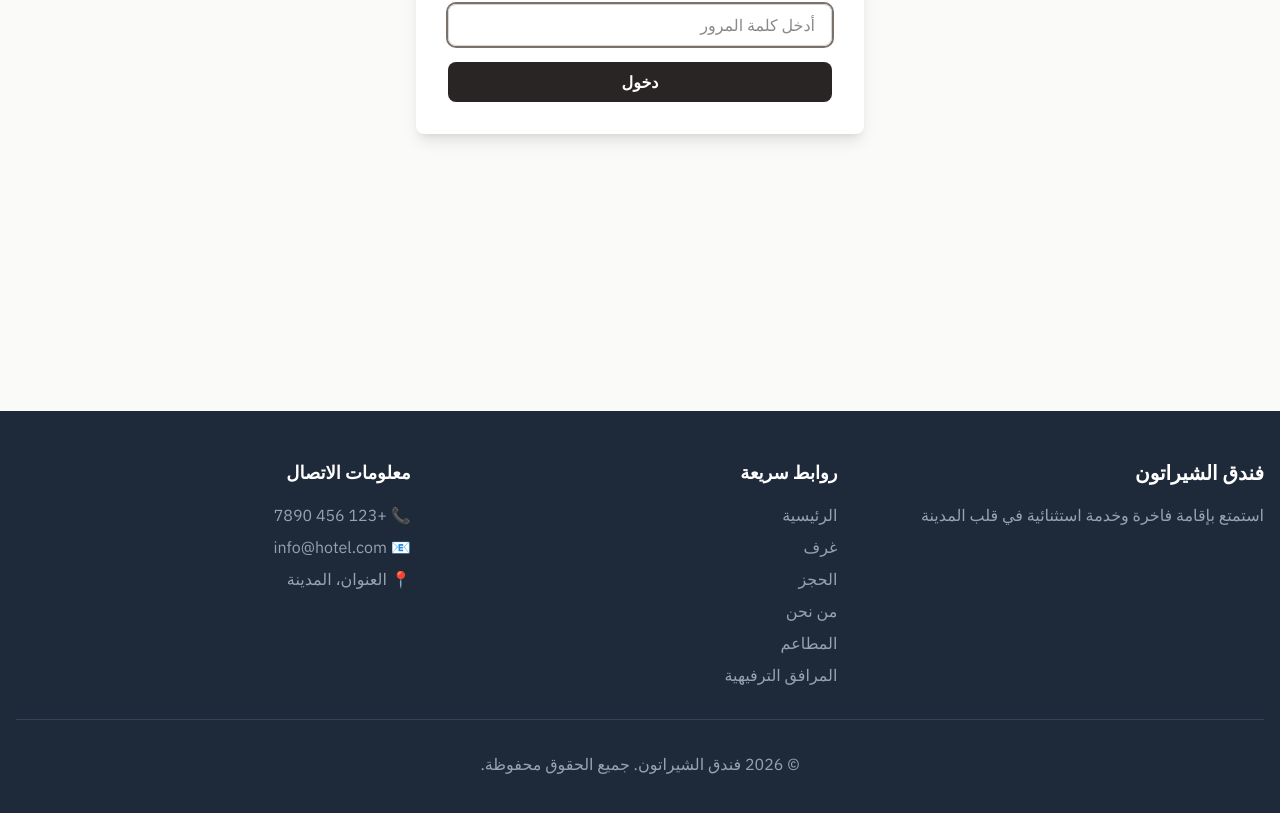
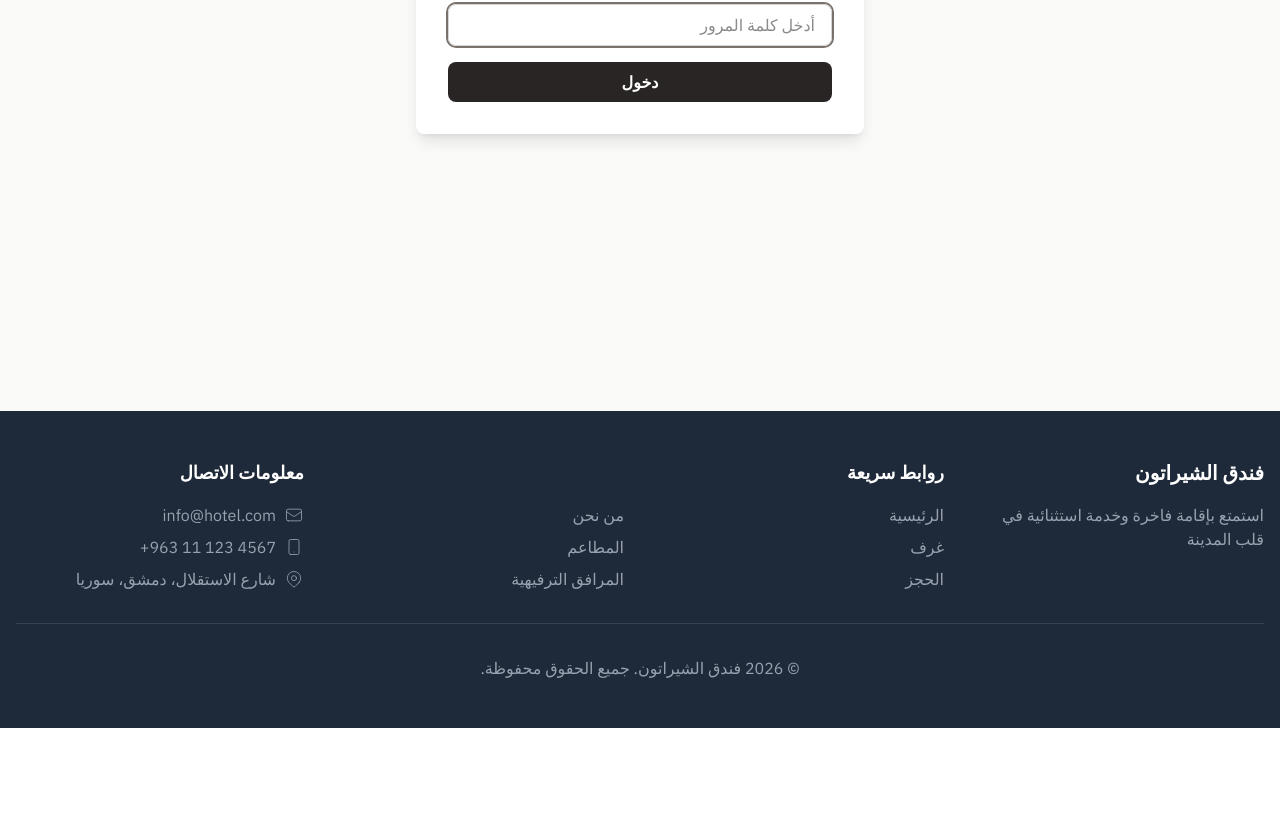
Before and after one commit to Majd933/hotel_project, a Next.js app: page /admin in a window 1280 px wide. Shown: the part 389-1202 px from the top of the page. After the commit the page ends 1117 px from the top, so only its background shows below. Built offline with nearby package versions, Linux system fonts and the light colour scheme.

Commit message:
Update Footer component layout to include an additional column for quick links and enhance contact information section with icons for better user experience.

```diff
--- a/src/components/Footer.tsx
+++ b/src/components/Footer.tsx
@@ -12,7 +12,7 @@ export default function Footer() {
   return (
     <footer className="bg-gray-800 text-white mt-auto">
       <div className="container mx-auto px-4 py-12">
-        <div className="grid md:grid-cols-3 gap-8">
+        <div className="grid md:grid-cols-4 gap-8">
           {/* About Section */}
           <div>
             <h3 className="text-xl font-bold mb-4">{t("hotelName")}</h3>
@@ -21,7 +21,7 @@ export default function Footer() {
             </p>
           </div>
 
-          {/* Quick Links */}
+          {/* Quick Links - Column 1 */}
           <div>
             <h4 className="text-lg font-semibold mb-4">{t("quickLinks")}</h4>
             <ul className="space-y-2">
@@ -49,6 +49,13 @@ export default function Footer() {
                   {t("booking")}
                 </Link>
               </li>
+            </ul>
+          </div>
+
+          {/* Quick Links - Column 2 */}
+          <div>
+            <h4 className="text-lg font-semibold mb-4 opacity-0">{t("quickLinks")}</h4>
+            <ul className="space-y-2">
               <li>
                 <Link
                   href="/about"
@@ -80,9 +87,27 @@ export default function Footer() {
           <div>
             <h4 className="text-lg font-semibold mb-4">{t("contactInfo")}</h4>
             <ul className="space-y-2 text-gray-400">
-              <li>📞 +123 456 7890</li>
-              <li>📧 info@hotel.com</li>
-              <li>📍 {t("address")}</li>
+              <li className="flex items-center gap-2">
+                <svg className="w-5 h-5 flex-shrink-0" fill="none" stroke="currentColor" viewBox="0 0 24 24">
+                  <path strokeLinecap="round" strokeLinejoin="round" strokeWidth={1} d="M3 8l7.89 5.26a2 2 0 002.22 0L21 8M5 19h14a2 2 0 002-2V7a2 2 0 00-2-2H5a2 2 0 00-2 2v10a2 2 0 002 2z" />
+                </svg>
+                <a href={`mailto:${t("hotelEmail")}`} className="hover:text-white transition-colors dir-ltr">
+                  {t("hotelEmail")}
+                </a>
+              </li>
+              <li className="flex items-center gap-2">
+                <svg className="w-5 h-5 flex-shrink-0" fill="none" stroke="currentColor" viewBox="0 0 24 24">
+                  <path strokeLinecap="round" strokeLinejoin="round" strokeWidth={1} d="M12 18h.01M8 21h8a2 2 0 002-2V5a2 2 0 00-2-2H8a2 2 0 00-2 2v14a2 2 0 002 2z" />
+                </svg>
+                <span dir="ltr">+963 11 123 4567</span>
+              </li>
+              <li className="flex items-center gap-2">
+                <svg className="w-5 h-5 flex-shrink-0" fill="none" stroke="currentColor" viewBox="0 0 24 24">
+                  <path strokeLinecap="round" strokeLinejoin="round" strokeWidth={1} d="M17.657 16.657L13.414 20.9a1.998 1.998 0 01-2.827 0l-4.244-4.243a8 8 0 1111.314 0z" />
+                  <path strokeLinecap="round" strokeLinejoin="round" strokeWidth={1} d="M15 11a3 3 0 11-6 0 3 3 0 016 0z" />
+                </svg>
+                <span>{t("hotelAddress")}</span>
+              </li>
             </ul>
           </div>
 
```
